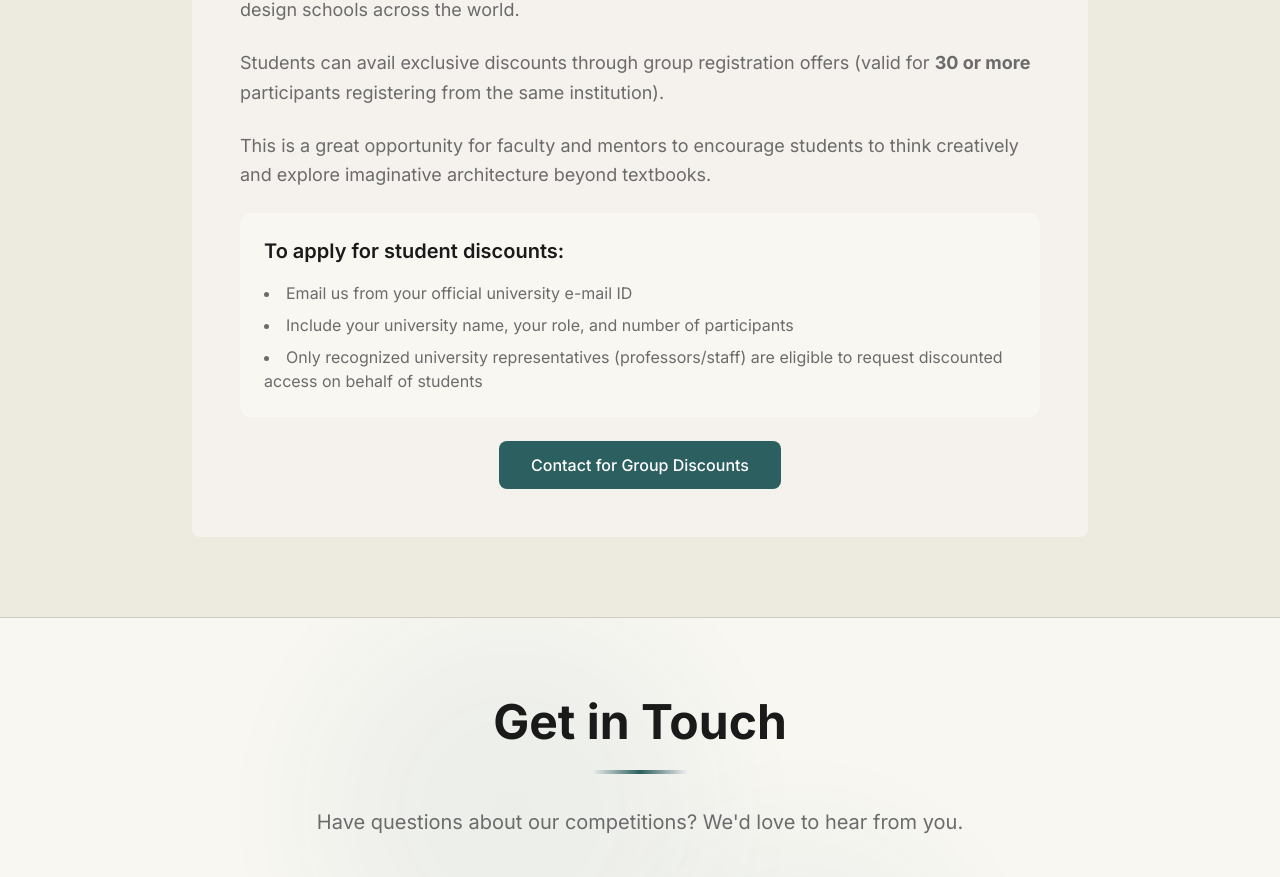
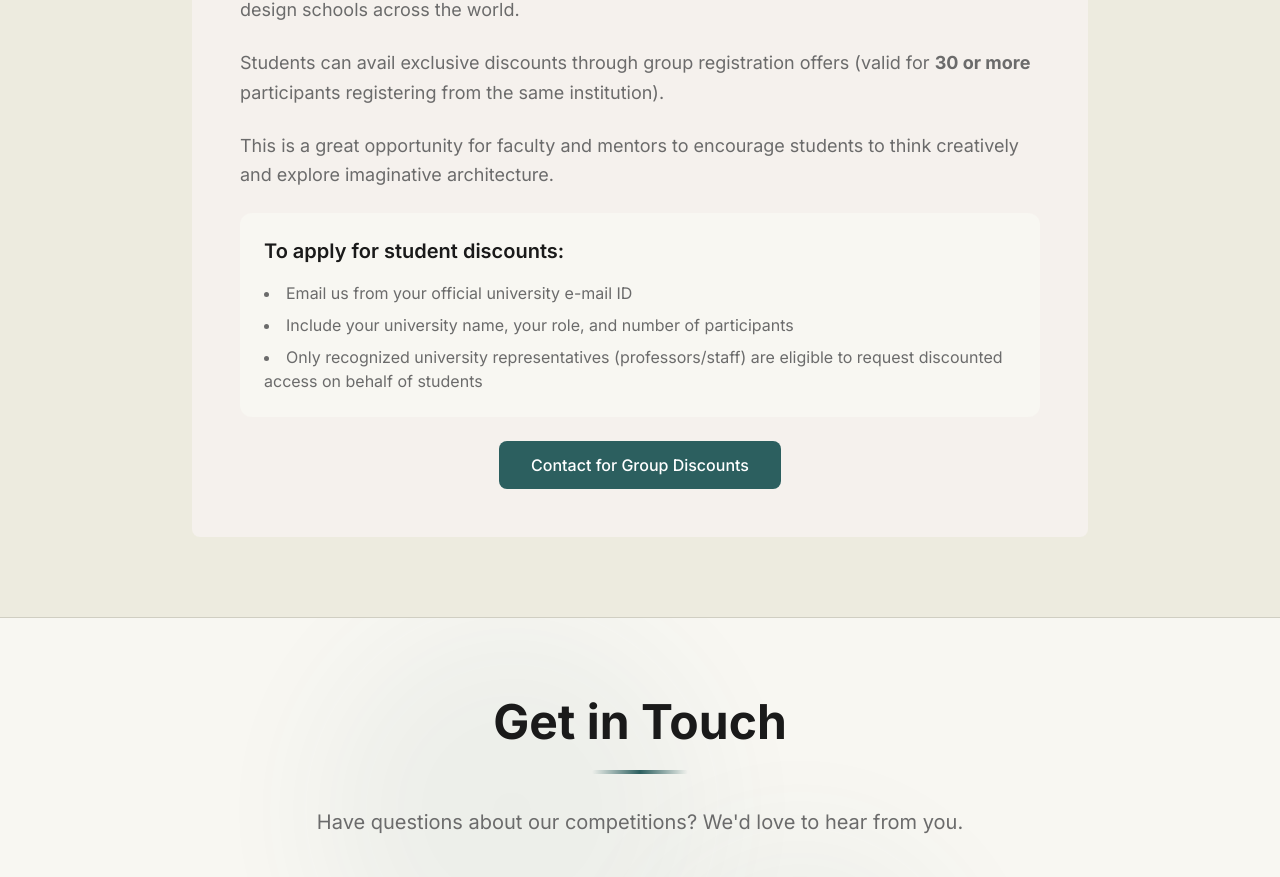
Before and after one commit to rd6260/mindrain, a Next.js app: page /competition/the-architecture-of-play in a window 1280 px wide. Shown: the part 4151-5028 px from the top of the page. Built offline with nearby package versions, Linux system fonts and the light colour scheme; no server answers; a web font is replaced by a local one.

Commit message:
text(update)

```diff
--- a/app/competition/the-architecture-of-play/page.tsx
+++ b/app/competition/the-architecture-of-play/page.tsx
@@ -259,7 +259,7 @@ function StudentDiscounts() {
             <>Participate and avail discount <span className="font-bold">Flat 35%</span></>,
             'The Mind Rain Competition Team welcomes participation from universities, colleges, and design schools across the world.',
             <>Students can avail exclusive discounts through group registration offers (valid for <span className="font-bold">30 or more</span> participants registering from the same institution).</>,
-            'This is a great opportunity for faculty and mentors to encourage students to think creatively and explore imaginative architecture beyond textbooks.',
+            'This is a great opportunity for faculty and mentors to encourage students to think creatively and explore imaginative architecture.',
           ].map((text, i) => (
             <p key={i} className="text-lg mb-6 leading-relaxed" style={{ color: colors.textSecondary }}>{text}</p>
           ))}
```
